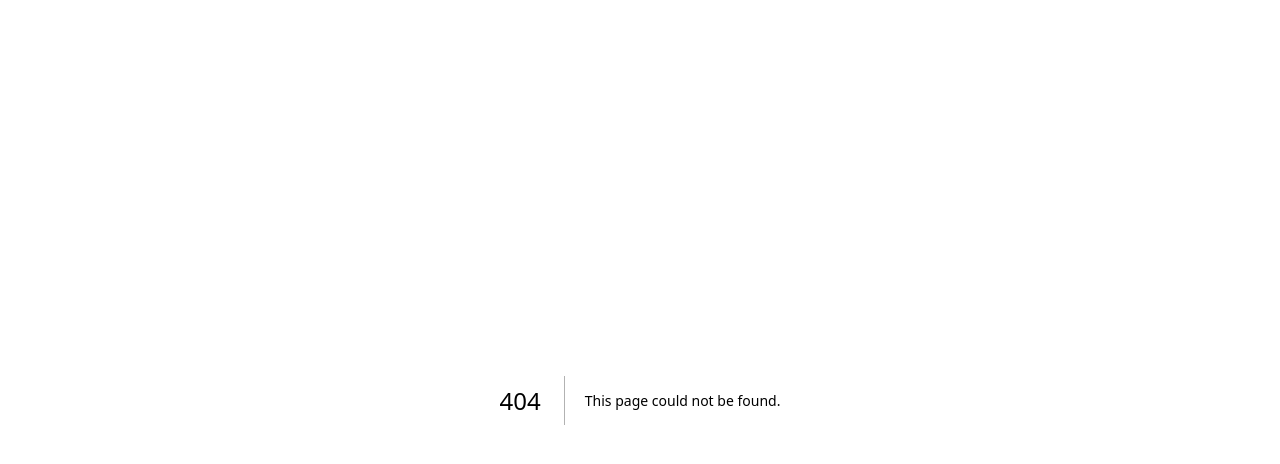
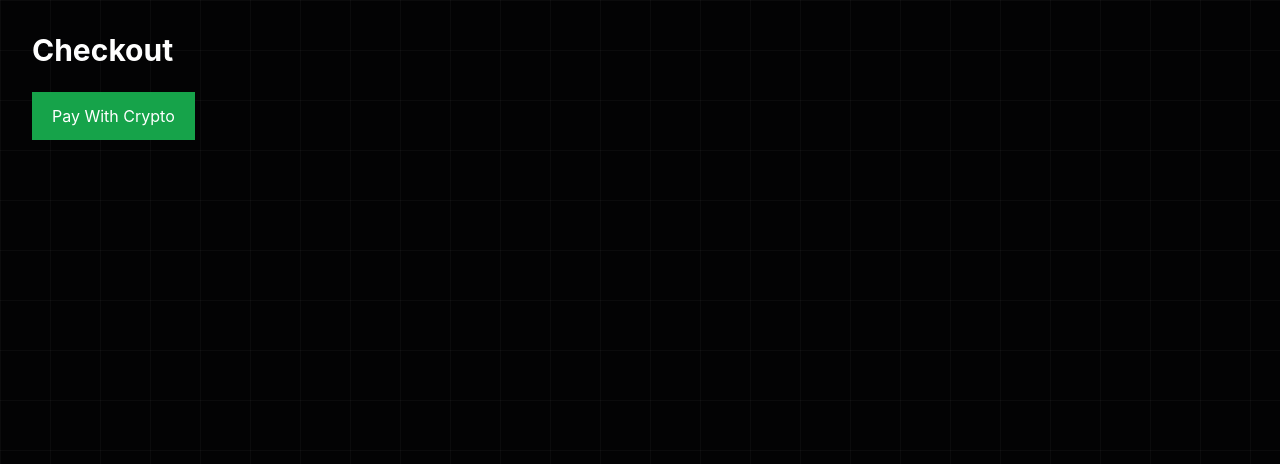
Before and after one commit to Shh12308/market-, a Next.js app: page /checkout/1 in a window 1280 px wide. Before the commit this address had no page. Shown: the top 464 px of the page. Built offline with nearby package versions, Linux system fonts and the light colour scheme.

Commit message:
Create page.tsx

```diff
--- /dev/null
+++ b/app/checkout/[id]/page.tsx
@@ -0,0 +1,24 @@
+"use client";
+
+export default function Checkout() {
+  async function pay() {
+    await fetch("/api/orders", {
+      method: "POST",
+    });
+  }
+
+  return (
+    <div className="p-8">
+      <h1 className="text-3xl font-bold">
+        Checkout
+      </h1>
+
+      <button
+        onClick={pay}
+        className="bg-green-600 text-white px-5 py-3 mt-6"
+      >
+        Pay With Crypto
+      </button>
+    </div>
+  );
+}
```
